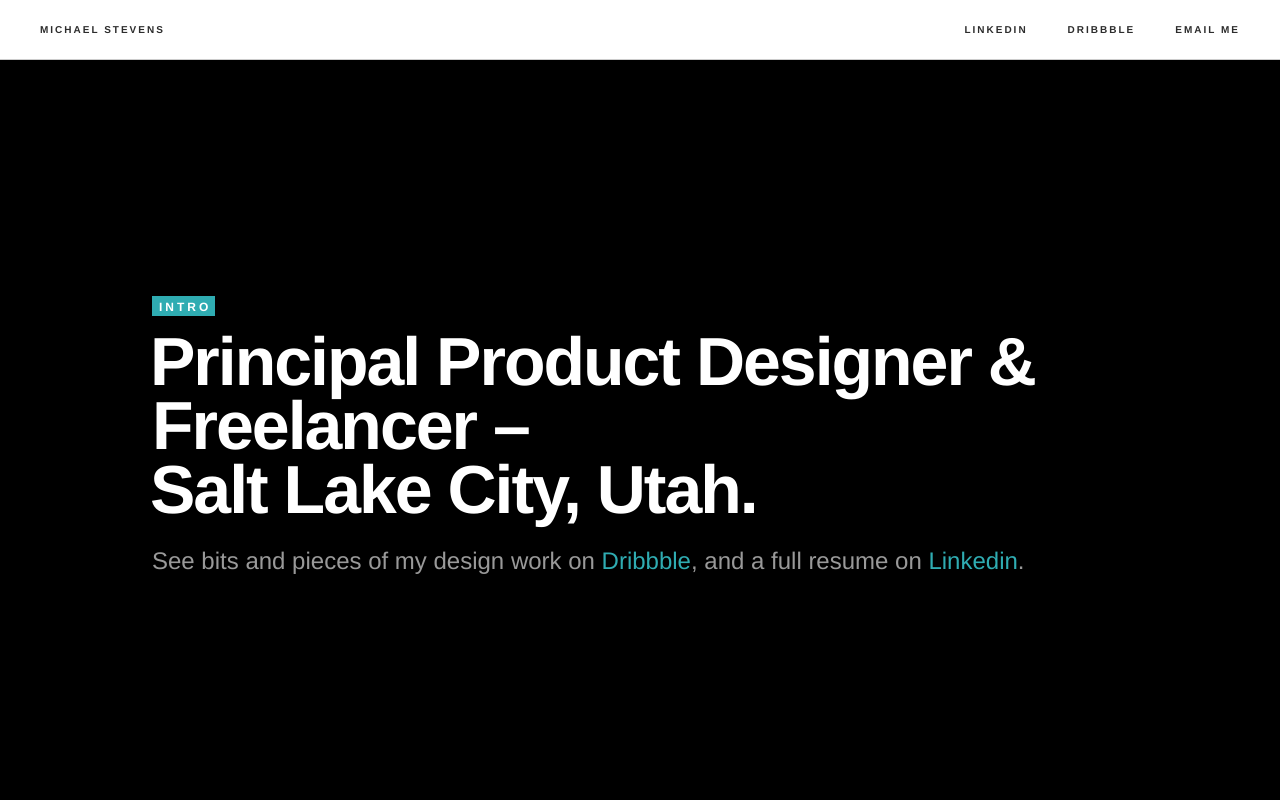
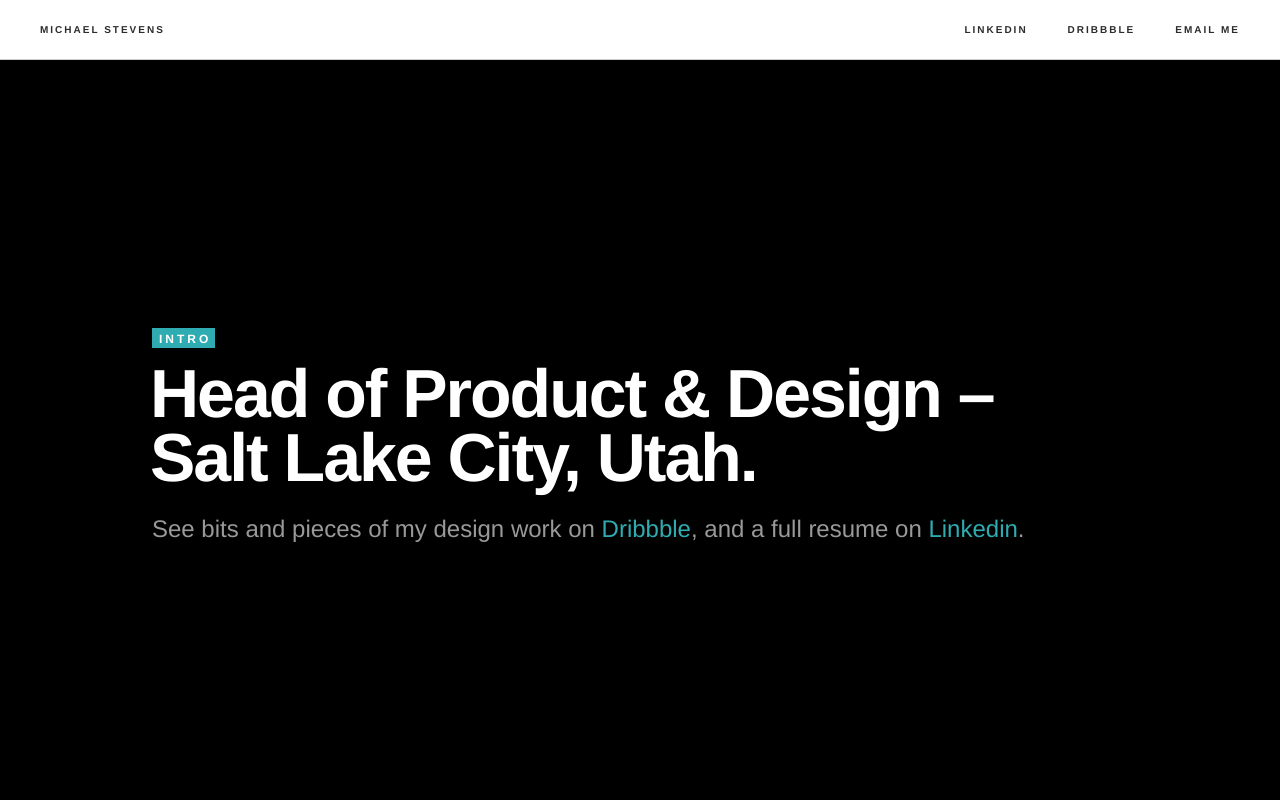
Before and after one commit to mich8060/portfolio, a React (Create React App) app: page / in a window 1280 px wide. Shown: the top 800 px of the page. Built offline with nearby package versions, Linux system fonts and the light colour scheme; a web font is replaced by a local one.

Commit message:
Changes to title

```diff
--- a/src/components/intro/index.js
+++ b/src/components/intro/index.js
@@ -10,7 +10,7 @@ function Intro(){
     return(
         <Container theme="dark">
             <Subtitle>Intro</Subtitle>
-            <Display>Principal Product Designer &amp; Freelancer &ndash; <span>Salt Lake City, Utah.</span></Display>
+            <Display>Head of Product &amp; Design &ndash; <span>Salt Lake City, Utah.</span></Display>
             <Heading>
                 See bits and pieces of my design work on <a href="http://www.dribbble.com/mich8060" title="Dribbble" target="_blank" rel="noopener noreferrer">Dribbble</a>,
                 and a full resume on <a href="https://www.linkedin.com/in/michael-stevens-a010a66" title="Linkedin" target="_blank" rel="noopener noreferrer">Linkedin</a>.
```
